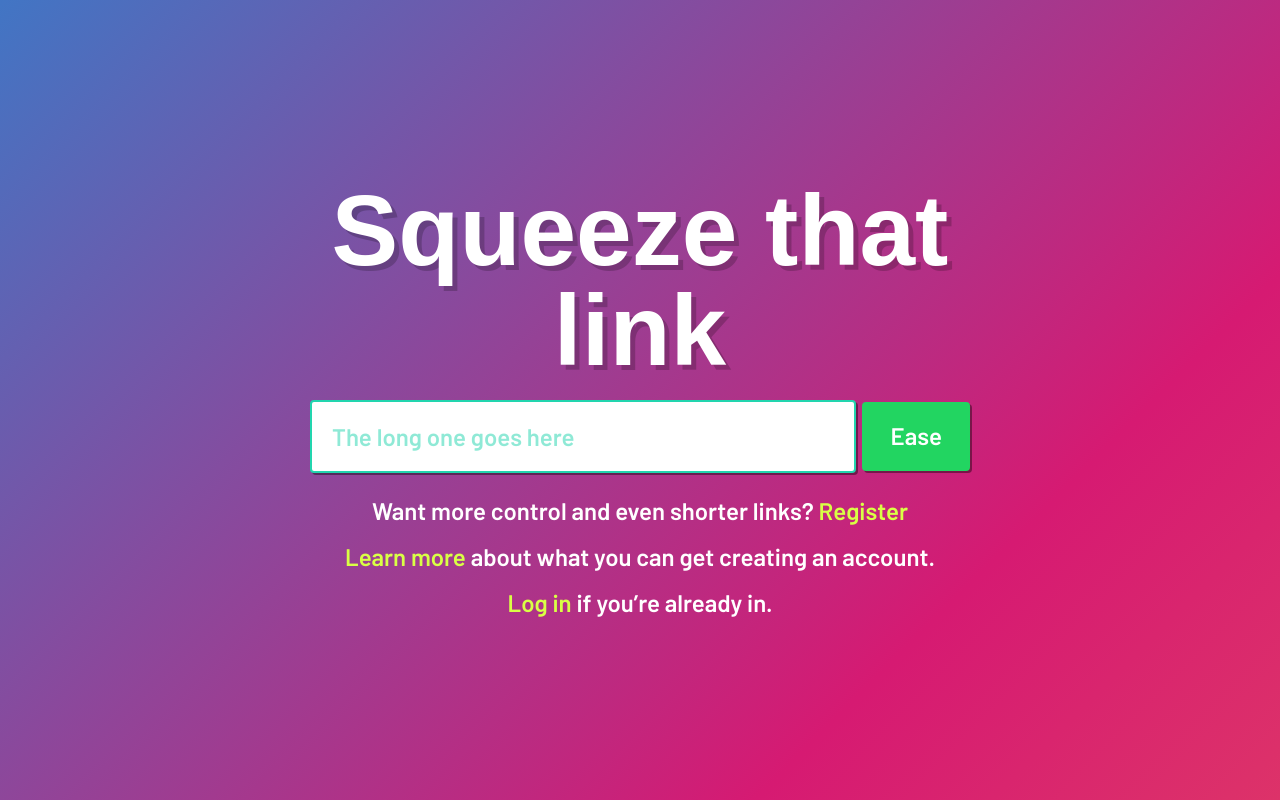
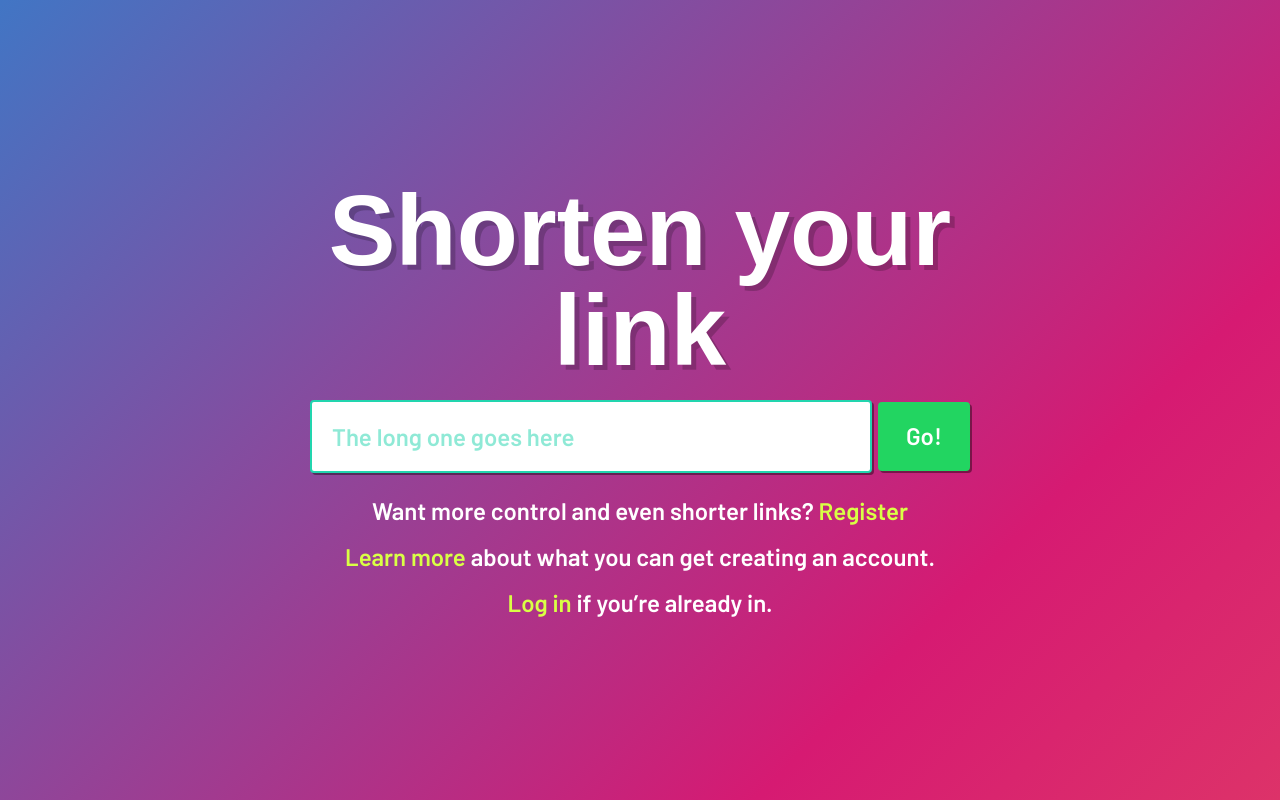
Before and after one commit to tvey/synk, a Django app: page / in a window 1280 px wide. Run offline with Django 3.2, Linux system fonts and the light colour scheme; some libraries are stand-ins or nearby versions; some web fonts are replaced.

Commit message:
Rename the project

```diff
--- a/shortener/api/serializers.py
+++ b/shortener/api/serializers.py
@@ -48,7 +48,7 @@ class LinkSerializer(serializers.ModelSerializer):
         pattern = r'(https?://)?{site}'
         match = re.match(pattern.format(site=request.get_host()), value)
         if match:
-            raise serializers.ValidationError('Cannot squeeze self.')
+            raise serializers.ValidationError('Cannot shorten myself.')
         return value
 
     def get_link(self, obj):
--- a/shortener/forms.py
+++ b/shortener/forms.py
@@ -10,7 +10,7 @@ from .validators import (
 
 class LinkModelForm(forms.ModelForm):
     source = forms.CharField(
-        label='What to squeeze',
+        label='What to shorten',
         widget=forms.Textarea(attrs={'rows': 4, 'class': 'select-text'}),
         error_messages={
             'required': 'You definitely to put something here!',
--- a/shortener/templates/shortener/index.html
+++ b/shortener/templates/shortener/index.html
@@ -5,7 +5,7 @@
 <div class="colorful">
   <main class="container text-center homepage enlarge pt-9">
     {% include '_messages.html' %}
-    <h1 id="main-heading">Squeeze that link</h1>
+    <h1 id="main-heading">Shorten your link</h1>
     <form method="post" class="form" id="main-form" novalidate>{% csrf_token %}
       {% for hidden_field in form.hidden_fields %}
         {{ hidden_field }}
@@ -14,7 +14,7 @@
       <div class="flex-group">
       {% for field in form.visible_fields %}
         {{ field }}
-      <button type="submit" class="btn">Ease</button>
+      <button type="submit" class="btn">Go!</button>
       </div>
         {% if field.errors %}
           {% for error in field.errors %}
--- a/shortener/validators.py
+++ b/shortener/validators.py
@@ -26,7 +26,7 @@ def validate_domain(value):
     pattern = r'(https?://)?{site}'
     match = re.match(pattern.format(site=domain), value)
     if match:
-        raise ValidationError('This one is already squeezed :)', code='invalid')
+        raise ValidationError('This one is already synked :)', code='invalid')
     return value
 
 
@@ -73,8 +73,7 @@ def validate_forbidden(value):
         'sadmin',
         'api',
         'one',
-        'eez',
-        'squeeze',
+        'synk',
     ]
 
     if value.lower() in forbidden:
--- a/templates/404.html
+++ b/templates/404.html
@@ -6,7 +6,7 @@
   <div class="colorful">
     <main class="container text-center pt-9">
       <h1 class="error-heading">404</h1>
-      <p>Nothing was squeezed here.</p>
+      <p>Nothing was shortened here.</p>
       <p><a href="{% url 'home' %}">Homepage</a></p>
     </main>
   </div>
--- a/templates/base.html
+++ b/templates/base.html
@@ -13,7 +13,7 @@
     <link rel="icon" href="{% static 'icon.png' %}">
     <link rel="apple-touch-icon" href="{% static 'apple-touch-icon.png' %}">
     <link rel="manifest" href="{% static 'manifest.webmanifest' %}">
-    <title>{% block title %}{% endblock title %}Squeeze</title>
+    <title>{% block title %}{% endblock title %}Synk</title>
   </head>
   <body>
     {% block content %}{% endblock content %}
--- a/users/templates/users/registration_activation_email.html
+++ b/users/templates/users/registration_activation_email.html
@@ -3,7 +3,7 @@
 {% autoescape off %}
   {% include 'users/style_email.html' %}
   {% if first %}
-    <p>{% trans "Hi! Welcome to Squeeze!" %}</p>
+    <p>{% trans "Hi! Welcome to Synk!" %}</p>
   {% endif %}
     <p>{% trans "Please click on the following link to complete your registration" %}<br>
     {{ protocol }}://{{ domain }}{% url 'activate-account' uidb64=uidb64 token=token %}</p>
--- a/users/views.py
+++ b/users/views.py
@@ -99,7 +99,7 @@ def activate_account(request, uidb64, token):
     if user and token_generator.check_token(user, token):
         user.is_active = True
         user.save()
-        msg = _('Great! Now you can login and squeeze more links.')
+        msg = _('Great! Now you can login and synk more links.')
         messages.info(request, msg)
         return redirect('login')
     else:
```
Also changed, not shown: README.md.
